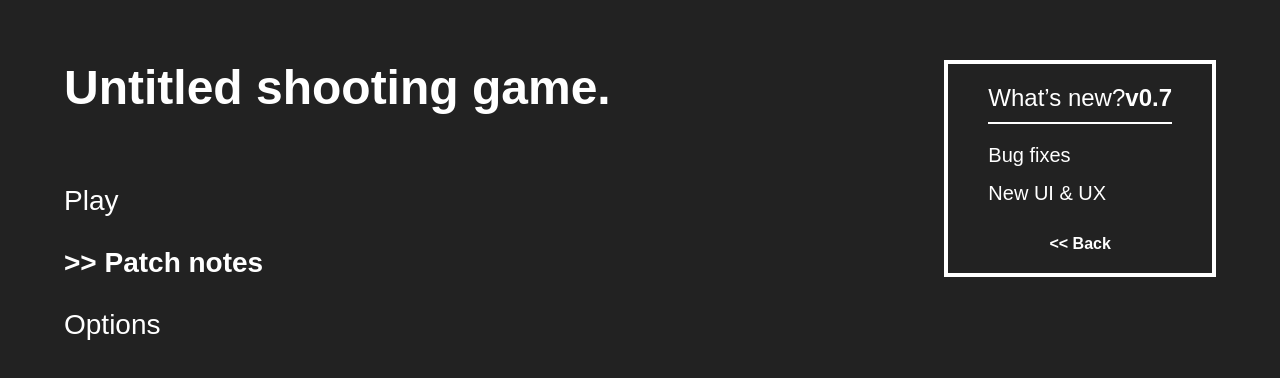
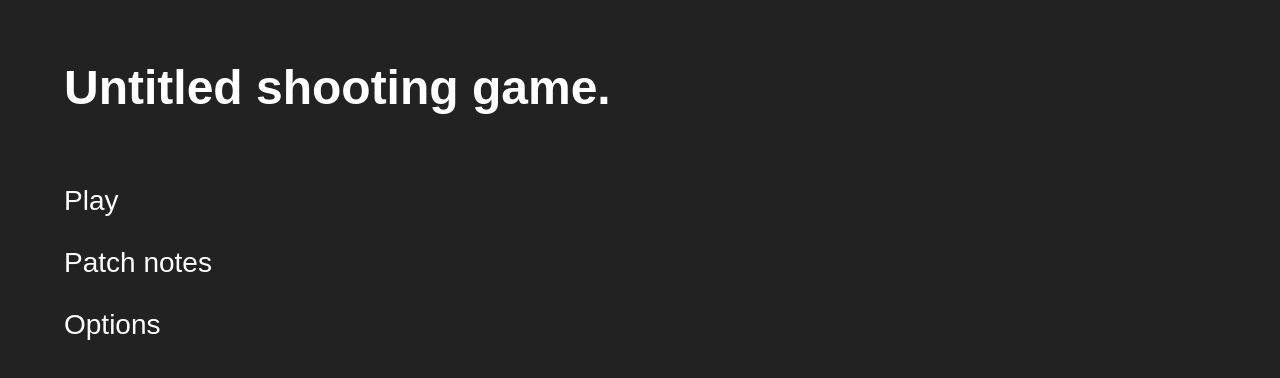
Before and after one commit to ZingoChan/game, a plain HTML site: page index.html in a window 1280 px wide. Shown: the part 200-578 px from the top of the page. Drawn offline with Linux system fonts and the light colour scheme.

Commit message:
Update index.html

```diff
--- a/index.html
+++ b/index.html
@@ -10,22 +10,10 @@
     <div class="menu">
       <h1>Untitled shooting game.</h1>
       <div class="menu-item" onclick="location.href='main.html'">Play</div>
-      <div class="menu-item selected">>> Patch notes</div>
+      <div class="menu-item">Patch notes</div>
       <div class="menu-item">Options</div>
     </div>
-    <div class="patch-notes">
-      <div class="patch-header">
-        <span>What’s new?</span>
-        <span class="version">v0.7</span>
-      </div>
-      <div class="patch-body">
-        <ul>
-          <li>Bug fixes</li>
-          <li>New UI & UX</li>
-        </ul>
-      </div>
-      <div class="back" onclick="history.back()">&lt;&lt; Back</div>
-    </div>
+    <!-- Patch notes panel is hidden as per screenshot -->
   </div>
 </body>
 </html>
```
